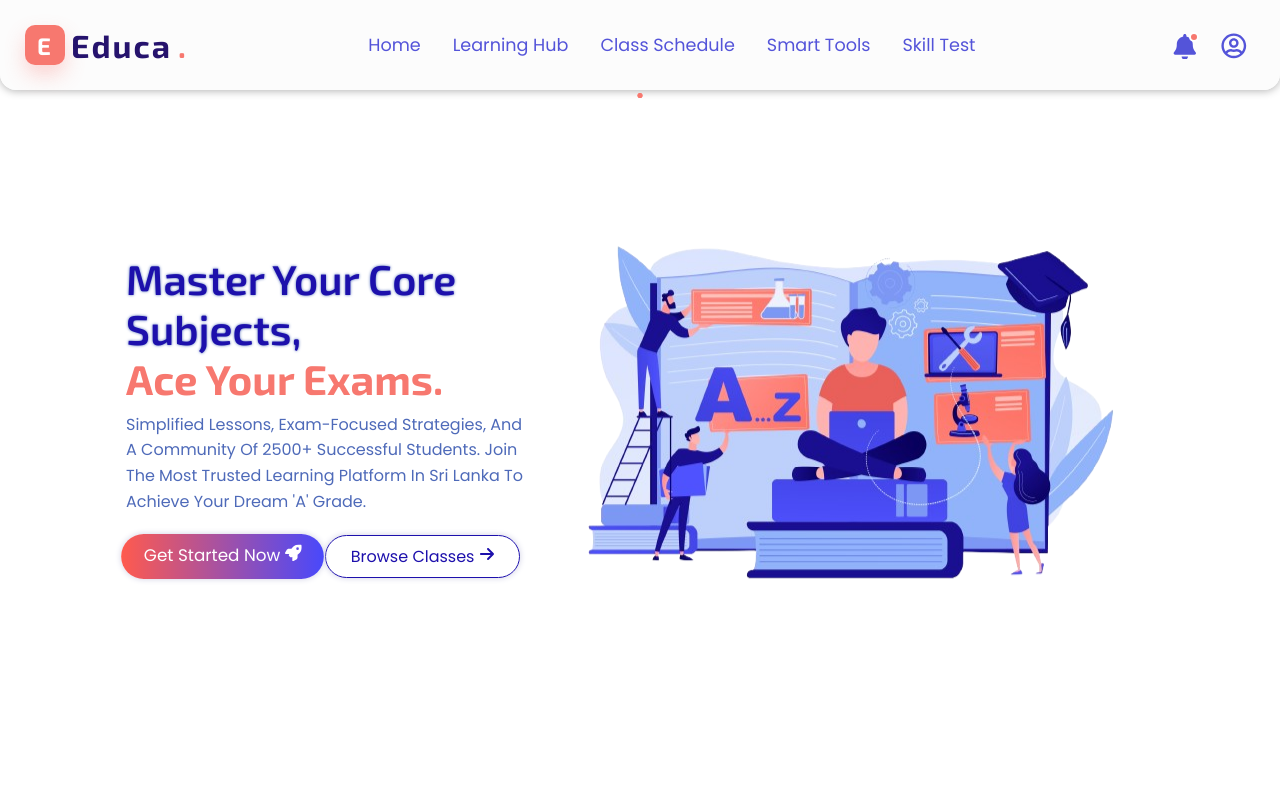
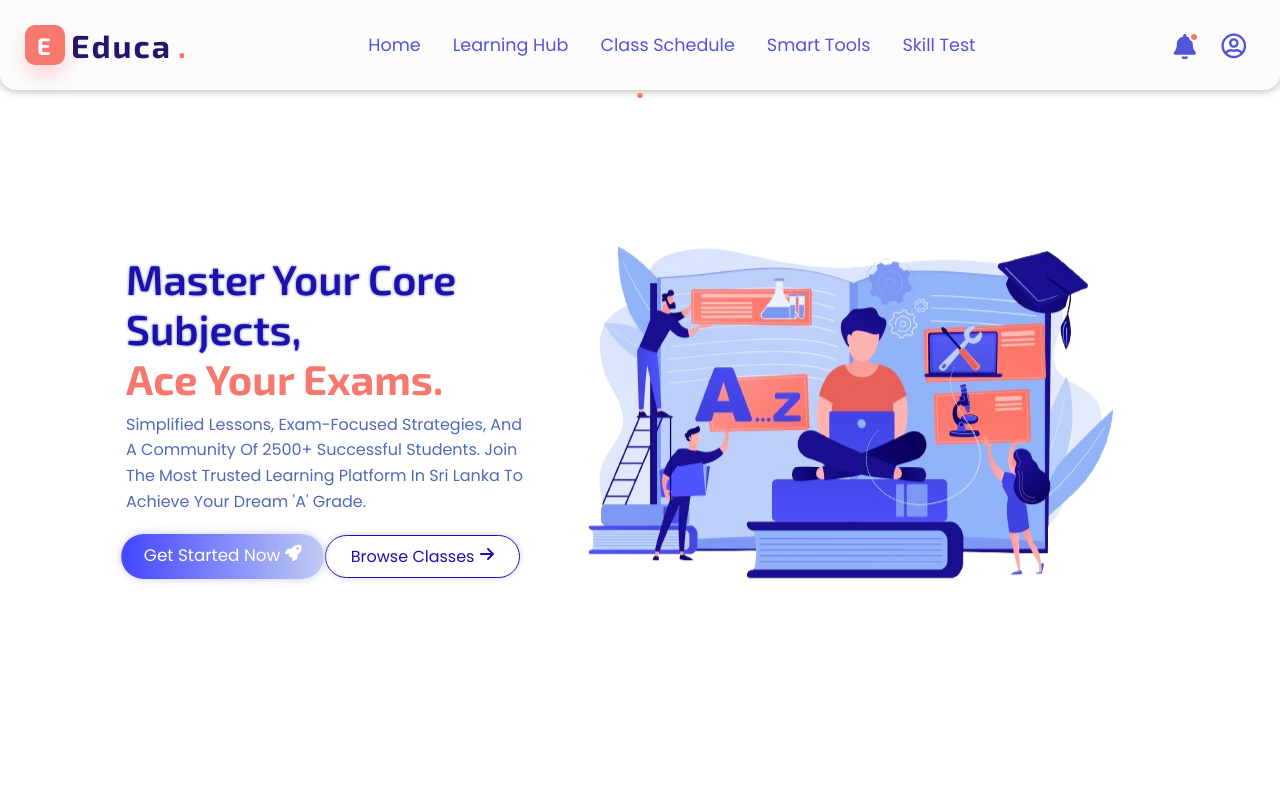
Before and after one commit to lakshan-beast/Educa-OL-Learning-Platform, a React (Vite) app: page / in a window 1280 px wide. In both pictures the pointer is over the link "Get Started Now". Shown: the top 800 px of the page. Built offline with nearby package versions, Linux system fonts and the light colour scheme.

Commit message:
Fix typo in hover selector for start button in _buttons.scss

```diff
--- a/src/styles/components/_buttons.scss
+++ b/src/styles/components/_buttons.scss
@@ -45,7 +45,7 @@
     border: none;
   }
 }
-.start-btn:hoverr {
+.start-btn:hover {
   background-position: right center;
   box-shadow: 0px 0px 8px rgb(203, 203, 241);
 }
```
